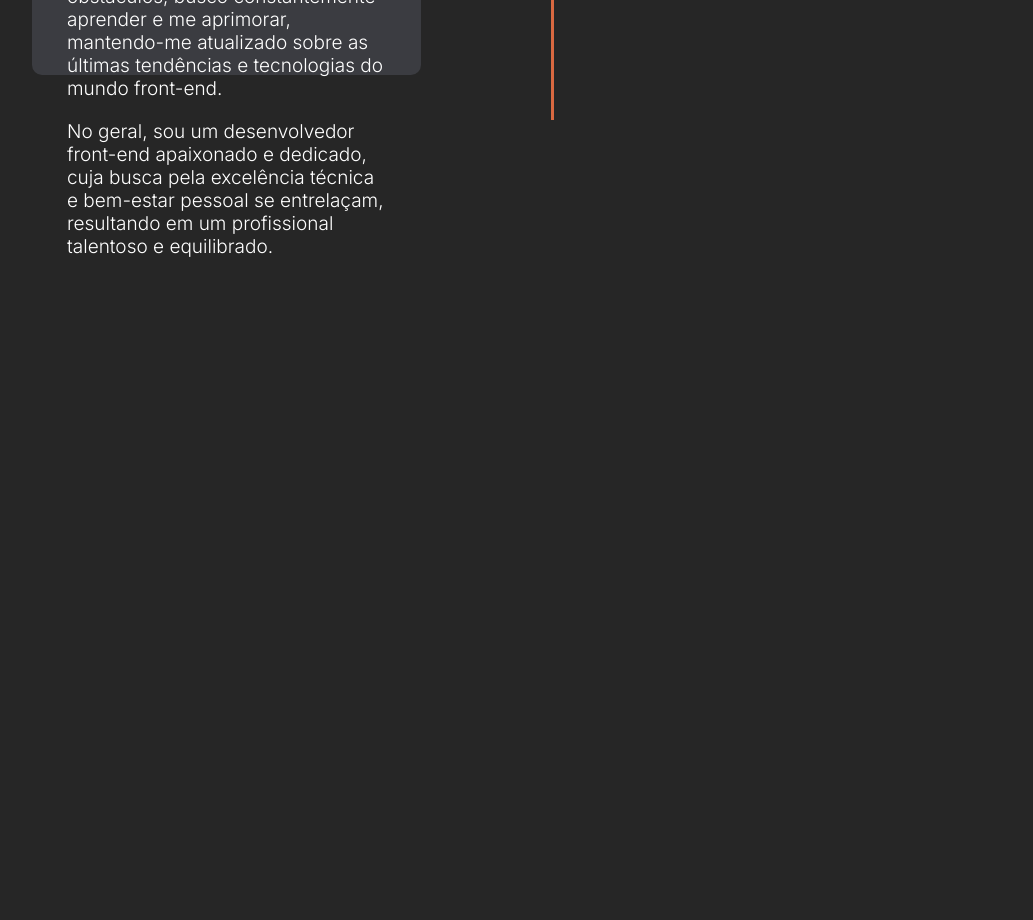
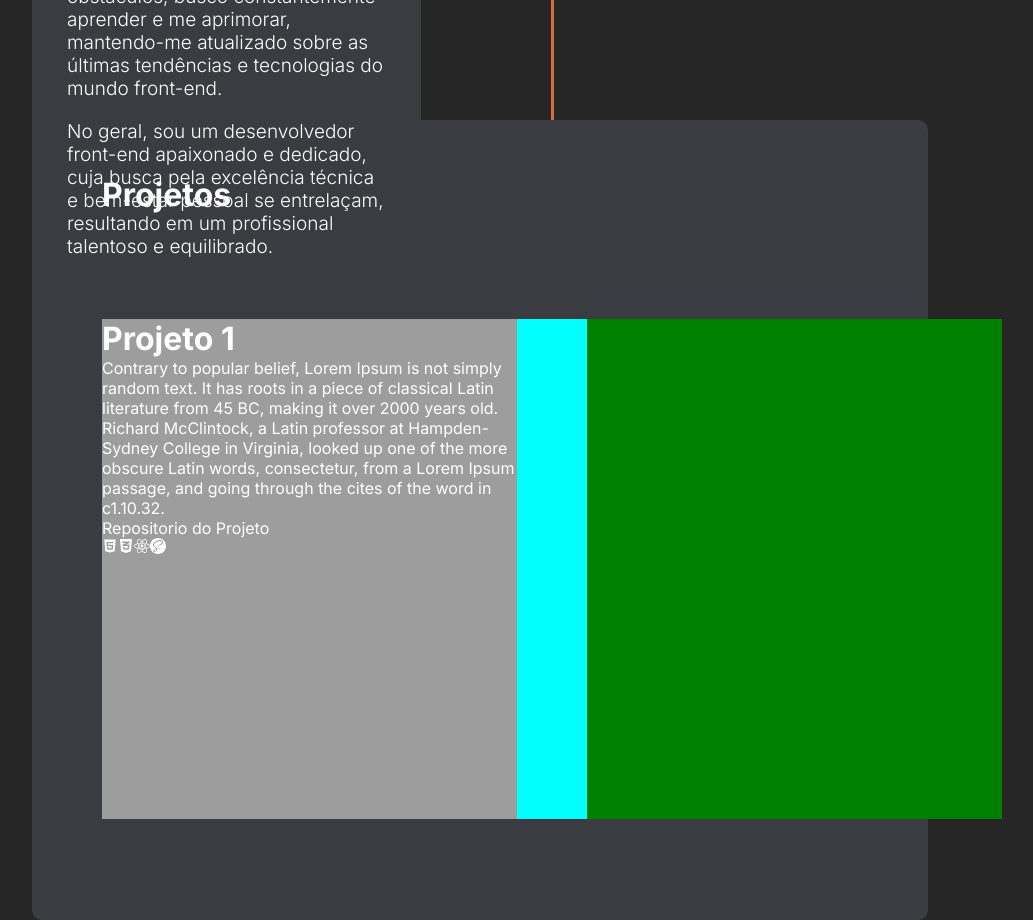
Before and after one commit to petrinks/portfolio, a React (Vite) app: page / in a window 1280 px wide. Shown: the part 1620-2540 px from the top of the page, without its empty margins (160-1193 px from the left). Before the commit the page ends 1878 px from the top, so only its background shows below. Built offline with nearby package versions, Linux system fonts and the light colour scheme.

Commit message:
responsive pt1

```diff
--- a/src/App.css
+++ b/src/App.css
@@ -482,7 +482,13 @@ header div h1{
 }
 
 @media (max-width: 1240px) {
-
+	.me{
+		flex-direction: column;
+		margin-top: 60px;
+	}
+	.me-img{
+		margin-bottom: 40px;
+	}
 }
 
 /* SKILLS  */
@@ -501,6 +507,13 @@ header div h1{
 	color: #9D9D9D;
 }
 
+@media (max-width: 1240px) {
+	.skills-container svg{
+		width: 55px;
+		height: 55px;
+	}
+}
+
 /* SOBRE MIM E LINHA DO TEMPO*/
 
 .container-sobremim-tempo{
@@ -515,8 +528,7 @@ header div h1{
 
 .container-sobremim{
 	width: 50%;
-	min-height: 65%;
-	max-height: 95%;
+	min-height: 90%;
 	background-color: #3B3C41;
 	border-radius: 10px;
 	padding: 35px;
@@ -542,11 +554,8 @@ header div h1{
 	align-items: end;
 }
 
-
-
-
 .container-linha-tempo{
-	width: 10%;
+	width: 19%;
 	height: 95%;
 	border-left: solid 3px #D96941;
 }
@@ -568,8 +577,6 @@ header div h1{
 	border-radius: 10px;
 	border: solid #D96941 2px;
 }
-
-
 
 .container-acontecimento-tempo{
 	width: 100%;
@@ -603,3 +610,41 @@ header div h1{
 .senac h1, .alura h1, .puc h1{
 	margin-bottom: 5px;
 }
+
+/* PROJETOS */
+
+.container-projetos{
+	width: 100%;
+	height: 100%;
+	background-color: #3B3C41;
+	border-radius: 10px;
+	display: flex;
+	flex-direction: column;
+	align-items: flex-start;
+	gap: 105px;
+	padding: 55px 70px 0 70px;
+}
+
+.grid-projeto{
+	width: 1000px;
+	min-height: 500px;
+	max-width: 900px;
+	background-color: aqua;
+	display: flex;
+	justify-content: center;
+	align-items: flex-start;
+	gap: 70px;
+}
+
+.grid-projeto-esquerda{
+	width: 50%;
+	height: 100%;
+	background-color: #9D9D9D;
+
+}
+
+.grid-projeto-direita{
+	width: 50%;
+	height: 100%;
+	background-color: green;
+}
--- a/src/App.tsx
+++ b/src/App.tsx
@@ -147,6 +147,25 @@ function App() {
                 </div>
               </section>
             </div>
+            <div className="container-projetos">
+              <h1>Projetos</h1>
+              <div className="grid-projeto">
+                <div className="grid-projeto-esquerda">
+                  <h1>Projeto 1</h1>
+                    <p>Contrary to popular belief, Lorem Ipsum is not simply random text. It has roots in a piece of classical Latin literature from 45 BC, making it over 2000 years old. Richard McClintock, a Latin professor at Hampden-Sydney College in Virginia, looked up one of the more obscure Latin words, consectetur, from a Lorem Ipsum passage, and going through the cites of the word in c1.10.32.</p>
+                    <p>Repositorio do Projeto</p>
+                    <div className="container-tecnologias">
+                      <AiFillHtml5 />
+                      <FaCss3Alt />
+                      <FaReact />
+                      <SiSass />
+                    </div>
+                </div>
+                <div className="grid-projeto-direita">
+                  <img src="" alt="" />
+                </div>
+              </div>
+            </div>
         </main>
   </div>
   )
--- a/src/components/componentStyle.css
+++ b/src/components/componentStyle.css
@@ -3,7 +3,7 @@
     height: 40px;
     cursor: pointer;
     color: #BFBFBF;
-    transition: ease 1s;
+    transition: ease 0.5s;
 }
 
 .github{
@@ -11,7 +11,7 @@
     height: 36px;
     cursor: pointer;
     color: #BFBFBF;
-    transition: ease 1s;
+    transition: ease 0.5s;
 }
 
 .github:hover{
@@ -45,3 +45,18 @@
     color: #fc1cd7;
     transition: ease 0.5s;
 }
+
+@media (max-width: 1240px) {
+    .github{
+        color: rgb(97, 58, 97);
+    }
+    .whatsapp{
+        color: #40C351;
+    }
+    .linkedin{
+        color: #0288D1;
+    }
+    .instagram{
+        color: #fc1cd7;
+    }
+}
```
